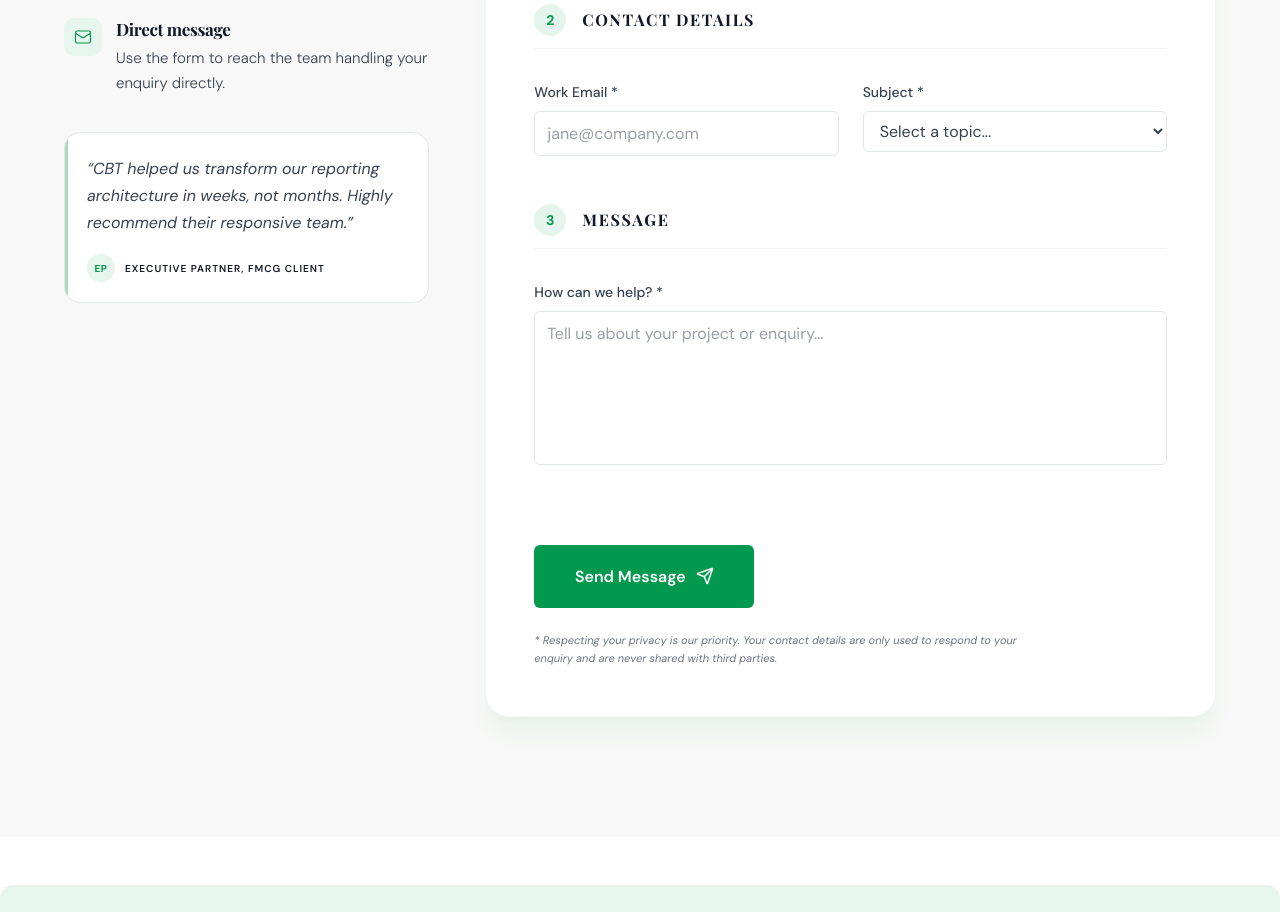
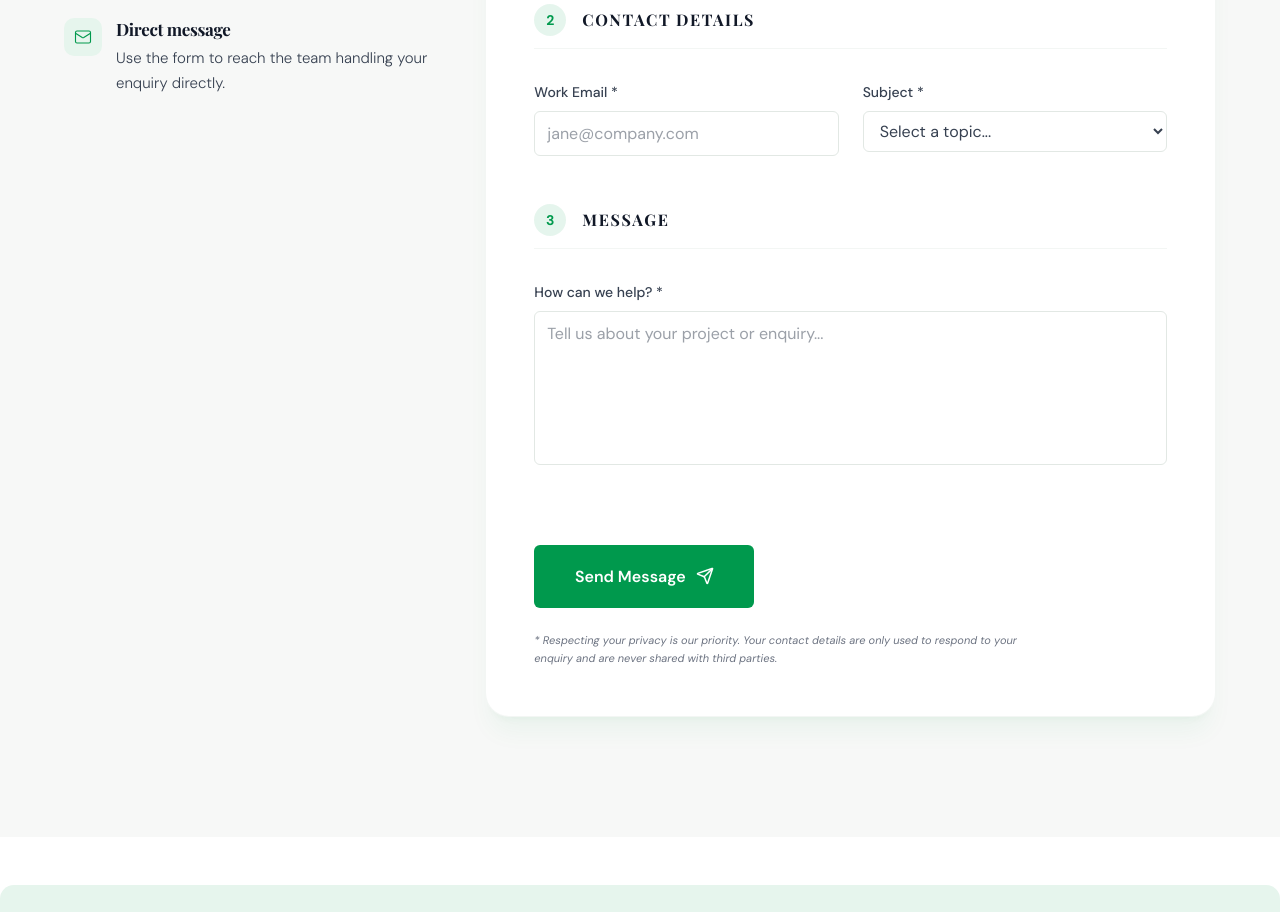
Before and after one commit to qureshi08/CBT-Website-Rewamp, a Next.js app: page /contact in a window 1280 px wide. Shown: the part 1260-2172 px from the top of the page. Built offline with nearby package versions, Linux system fonts and the light colour scheme; a web font is replaced by a local one.

Commit message:
fix: remove last hardcoded testimonial from contact page sidebar

```diff
--- a/src/app/(public)/contact/page.tsx
+++ b/src/app/(public)/contact/page.tsx
@@ -225,15 +225,7 @@ export default async function ContactPage({ searchParams }: Props) {
                                 </div>
                             </div>
 
-                            <div className="contact-quote-card">
-                                <p className="contact-quote-text">
-                                    &ldquo;CBT helped us transform our reporting architecture in weeks, not months. Highly recommend their responsive team.&rdquo;
-                                </p>
-                                <div className="contact-quote-meta">
-                                    <div className="contact-quote-avatar">EP</div>
-                                    <span className="contact-quote-byline">Executive Partner, FMCG Client</span>
-                                </div>
-                            </div>
+
                         </aside>
 
                         {/* Form */}
```
